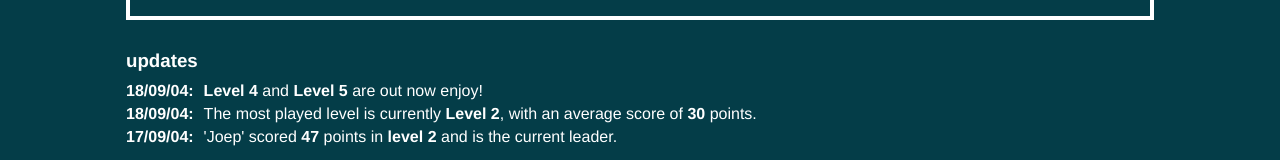
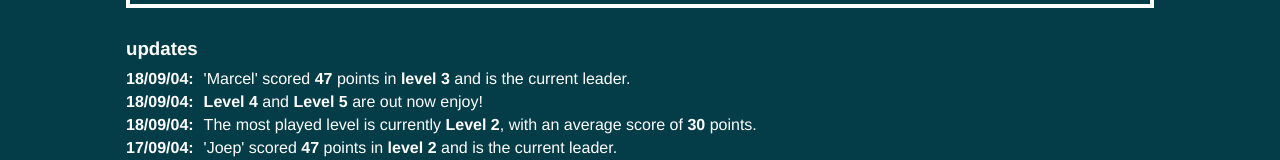
Before and after one commit to steffanvandepoll/xopx, a Vue app: page / in a window 1280 px wide. Shown: the part 643-803 px from the top of the page. Built offline with nearby package versions, Linux system fonts and the light colour scheme.

Commit message:
Update updates

```diff
--- a/src/components/Game.vue
+++ b/src/components/Game.vue
@@ -37,6 +37,7 @@
   <div class="news">
     <h3>updates</h3>
     <ul>
+      <li><span class="date">18/09/04</span>'Marcel' scored <strong>47</strong> points in <strong>level 3</strong> and is the current leader. </li>
       <li><span class="date">18/09/04</span><strong>Level 4</strong> and <strong>Level 5</strong> are out now enjoy!</li>
       <li><span class="date">18/09/04</span>The most played level is currently <strong>Level 2</strong>, with an average score of <strong>30</strong> points.</li>
       <li><span class="date">17/09/04</span>'Joep' scored <strong>47</strong> points in <strong>level 2</strong> and is the current leader. </li>
```
